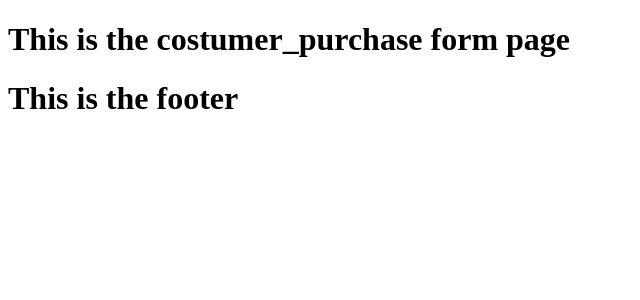
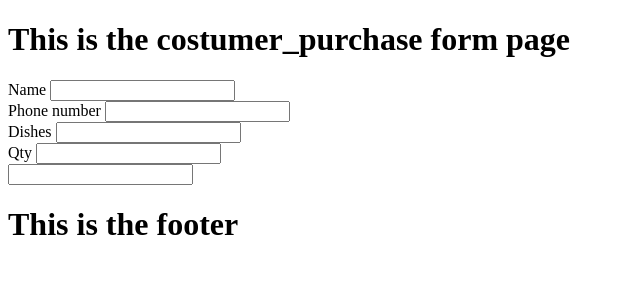
Before and after one commit to Rudra-121206/12DTP, a Flask app: template Templates/costumer_purchase.html in a window 1280 px wide. Shown: the part 62-362 px from the top of the page, without its empty margins (0-640 px from the left). Run offline with Flask 3, Linux system fonts and the light colour scheme; the template is opened without the code that fills it: most values are stand-ins (such as "Sample title", 1, 10 or a date in 2020); form fields are guessed from the names that the template uses; parts of the project's set-up code (start-up, migrations or seed data) failed here and were passed over.

Commit message:
removing sql alchemy

```diff
--- a/Templates/costumer_purchase.html
+++ b/Templates/costumer_purchase.html
@@ -1,5 +1,23 @@
 {% extends 'layout.html' %}
 {% block content %}
 <h1>This is the costumer_purchase form page</h1>
+<form method="Post">
+    {{ form.hidden_tag() }}
+    {{ form.name.label }}
+    {{ form.name()}}
+    <br>
+    {{ form.phone_number.label }}
+    {{ form.phone_number() }}
+    <br>
+    {{ form.dishes.label }}
+    {{ form.dishes() }}
+    <br>
+    {{ form.qty.label }}
+    {{ form.qty() }}
+    <br>
+    {{ form.orderfood() }}
 
+
+
+</form>
 {% endblock %}
--- a/forms.py
+++ b/forms.py
@@ -7,7 +7,7 @@ from wtforms_alchemy import QuerySelectField, SelectMultipleField, QuerySelectMu
 class customer_purchase(Flaskform):
  name =  StringField('name', validators = [DataRequired()])
 # customer info, below customer can choose multiple orders
- phone_number = IntegerField('phone number', validators = [ NumberRange(min=10000000, max=10000000000), DataRequired()])
+ phone_number = IntegerField('phone number', validators = [NumberRange(min=10000000, max=10000000000), DataRequired()])
  dishes =  QuerySelectMultipleField(
     'dishes'
  )
--- a/routes.py
+++ b/routes.py
@@ -10,19 +10,12 @@ from sqlalchemy.ext.automap import automap_base
 
 #def create_app():
 app = Flask(__name__)
-app.config['SQLALCHEMY_DATABASE_URI'] = 'sqlite:///Inventory_management_system.db'
-db = SQLAlchemy(app)
+
     #with app.app_context():
         #init_db()
 
     #return app
 #app = Flask(__name__)
-
-
-
-Base = automap_base()
-Base.prepare(db.engine, reflect=True, )
-Recipe = Base.classes.recipe
 
 @app.route("/")
 def home():
@@ -59,12 +52,12 @@ def our_story():
 
 
 
-@app.route("/customer_purchase", methods = ["GET","POST"])
+@app.route("/customer_purchase")
 def customer_purchase():
-    form = customer_purchase()
-    form.dishes.query =  db.session.query(Recipe).all()
 
-    return render_template("costumer_purchase.html" )
+
+
+    return render_template("costumer_purchase.html",   )
 
 if __name__=="__main__":
     app.run()
```
